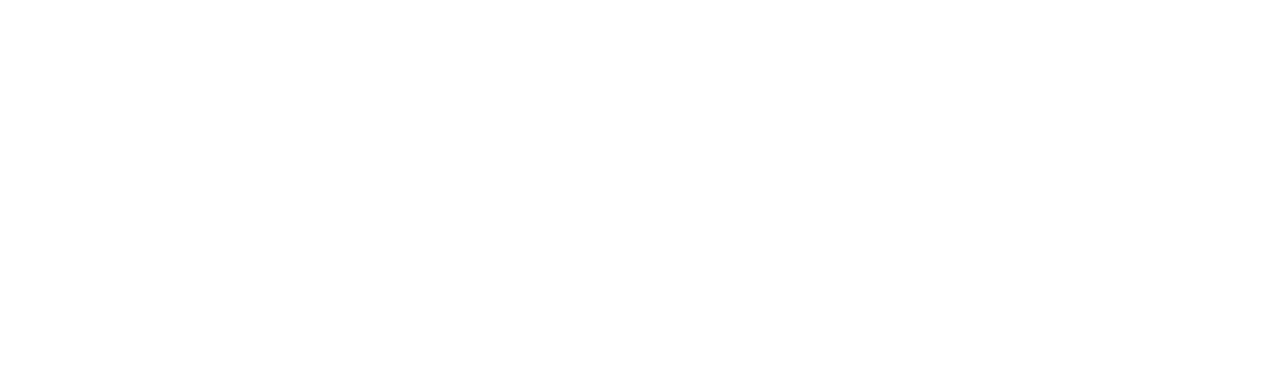
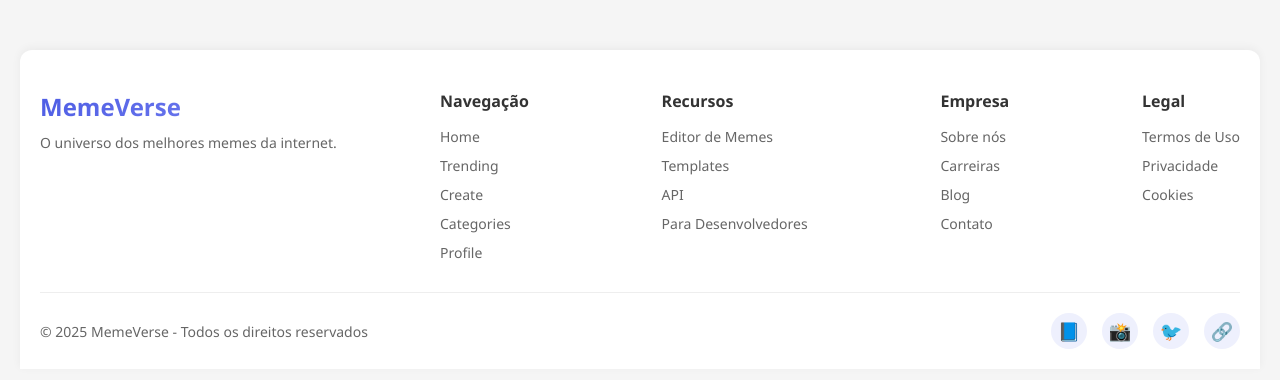
Before and after one commit to gabriela-moleta/Atividade-Avaliativa-React, a Next.js app: page / in a window 1280 px wide. Shown: the top 380 px of the page. Built offline with nearby package versions, Linux system fonts and the light colour scheme.

Commit message:
feat: criação de componente footer

```diff
--- a/src/app/page.jsx
+++ b/src/app/page.jsx
@@ -1,9 +1,41 @@
+import Footer from "@/components/footer";
 import styles from "./page.module.css";
 
 export default function Home() {
+
   return (
     <div className={styles.container}>
-
+      <Footer
+        footerData={[
+          {
+            title: "Navegação",
+            links: ["Home", "Trending", "Create", "Categories", "Profile"],
+          },
+          {
+            title: "Recursos",
+            links: [
+              "Editor de Memes",
+              "Templates",
+              "API",
+              "Para Desenvolvedores",
+            ],
+          },
+          {
+            title: "Empresa",
+            links: ["Sobre nós", "Carreiras", "Blog", "Contato"],
+          },
+          {
+            title: "Legal",
+            links: ["Termos de Uso", "Privacidade", "Cookies"],
+          },
+        ]}
+        socialLinks={[
+          { icon: "📘" },
+          { icon: "📸" },
+          { icon: "🐦" },
+          { icon: "🔗" },
+        ]}
+      />
     </div>
   );
 }
--- a/src/app/page.module.css
+++ b/src/app/page.module.css
@@ -0,0 +1,9 @@
+.container {
+  max-width: 1400px;
+  margin: 0 auto;
+  padding: 20px;
+  font-family: "Segoe UI", Tahoma, Geneva, Verdana, sans-serif;
+  background-color: #f5f5f5;
+  min-height: 100vh;
+  color: #333;
+}
--- /dev/null
+++ b/src/components/footer/footer.module.css
@@ -0,0 +1,100 @@
+.footer {
+    margin-top: 30px;
+    padding: 40px 20px 20px;
+    background-color: #fff;
+    border-radius: 12px 12px 0 0;
+    box-shadow: 0 -2px 10px rgba(0, 0, 0, 0.05);
+  }
+
+  .footerTop {
+    display: flex;
+    margin-bottom: 30px;
+  }
+
+  .footerLogo {
+    flex: 1;
+  }
+
+  .footerLogo h2 {
+    font-size: 24px;
+    margin: 0 0 10px 0;
+    background: linear-gradient(135deg, #4e5de4 0%, #8a94f8 100%);
+    -webkit-background-clip: text;
+    -webkit-text-fill-color: transparent;
+    background-clip: text;
+  }
+
+  .footerLogo p {
+    font-size: 14px;
+    color: #666;
+    margin: 0;
+    max-width: 300px;
+  }
+
+  .footerNavContainer {
+    flex: 2;
+    display: flex;
+    justify-content: space-between;
+  }
+
+  .footerNavSection h3 {
+    font-size: 16px;
+    margin: 0 0 15px 0;
+    color: #333;
+  }
+
+  .footerNav {
+    display: flex;
+    flex-direction: column;
+    gap: 10px;
+  }
+
+  .footerNav a {
+    color: #666;
+    text-decoration: none;
+    font-size: 14px;
+    transition: color 0.3s;
+  }
+
+  .footerNav a:hover {
+    color: #4e5de4;
+  }
+
+  .footerBottom {
+    display: flex;
+    justify-content: space-between;
+    align-items: center;
+    padding-top: 20px;
+    border-top: 1px solid #eee;
+  }
+
+  .footerBottom p {
+    color: #666;
+    font-size: 14px;
+    margin: 0;
+  }
+
+  .socialLinks {
+    display: flex;
+    gap: 15px;
+  }
+
+  .socialLink {
+    width: 36px;
+    height: 36px;
+    display: flex;
+    align-items: center;
+    justify-content: center;
+    background-color: #eef0fd;
+    border-radius: 50%;
+    color: #4e5de4;
+    font-size: 18px;
+    transition: all 0.3s;
+    text-decoration: none;
+  }
+
+  .socialLink:hover {
+    background-color: #4e5de4;
+    color: white;
+    transform: translateY(-3px);
+  }
--- /dev/null
+++ b/src/components/footer/index.jsx
@@ -0,0 +1,44 @@
+import styles from "./footer.module.css";
+
+const Footer = ({ footerData, socialLinks }) => {
+    return (
+        <footer className={styles.footer}>
+            <div className={styles.footerTop}>
+                <div className={styles.footerLogo}>
+                    <h2>MemeVerse</h2>
+                    <p>O universo dos melhores memes da internet.</p>
+                </div>
+
+                <div className={styles.footerNavContainer}>
+
+                    {footerData.map((item, index) => (
+                        <div className={styles.footerNavSection} key={index}>
+                            <h3>{item.title}</h3>
+                            <nav className={styles.footerNav}>
+                                {item.links.map((link, linkIndex) => (
+                                    <a href="#" key={linkIndex}>
+                                        {link}
+                                    </a>
+                                ))}
+                            </nav>
+                        </div>
+                    ))}
+
+                </div>
+            </div>
+
+            <div className={styles.footerBottom}>
+                <p>© 2025 MemeVerse - Todos os direitos reservados</p>
+                <div className={styles.socialLinks}>
+                    {socialLinks.map((item, index) => (
+                        <a href="#" key={index} className={styles.socialLink}>
+                            {item.icon}
+                        </a>
+                    ))}
+                </div>
+            </div>
+        </footer>
+    )
+}
+
+export default Footer
```
